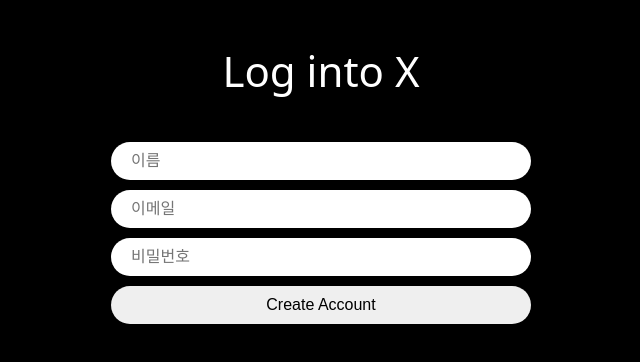
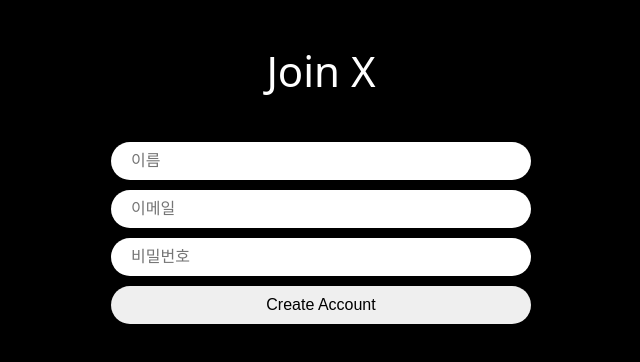
Before and after one commit to jh-shi-n/twitter-clone-nomadcoders, a React (Vite) app in the folder twitter-clone/: page /create-account in a window 1280 px wide. Shown: the top 362 px of the page, without its empty margins (319-959 px from the left). Built offline with nearby package versions, Linux system fonts and the light colour scheme.

Commit message:
chore : change loginto -> Join

```diff
--- a/twitter-clone/src/routes/create-account.tsx
+++ b/twitter-clone/src/routes/create-account.tsx
@@ -74,7 +74,7 @@
         console.log(name, email, password)
     }
     return (<Wrapper>
-                <Title>Log into X </Title>
+                <Title>Join X</Title>
         <Form onSubmit={onSubmit}>
             <Input onChange={onChange} name="name" value={name} placeholder="이름" type="text" required />
             <Input onChange={onChange} name="email" value={email} placeholder="이메일" type="email" required />
```
